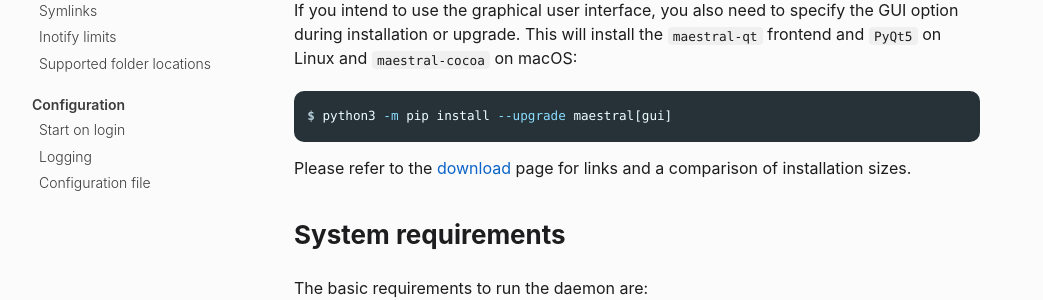
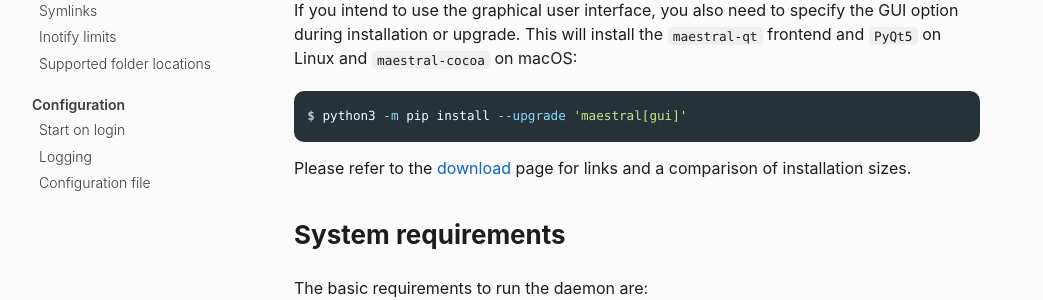
Before and after one commit to samschott/maestral, a Jekyll site: the page built from _docs/installation.md, in a window 1280 px wide and 900 px high. Shown: the part 360-660 px from the top of the window, without its empty margins (118-1161 px from the left). Built offline with Jekyll 4.4.1, drawn with Linux system fonts in a browser that asks for light colours; cached includes are drawn as plain includes.

````diff
--- a/_docs/installation.md
+++ b/_docs/installation.md
@@ -15,7 +15,7 @@ during installation or upgrade. This will install the `maestral-qt` frontend and
 on Linux and `maestral-cocoa` on macOS:
 
 ```console
-$ python3 -m pip install --upgrade maestral[gui]
+$ python3 -m pip install --upgrade 'maestral[gui]'
 ```
 
 Please refer to the [download]({{ site.baseurl }}/download) page for links and a
````
